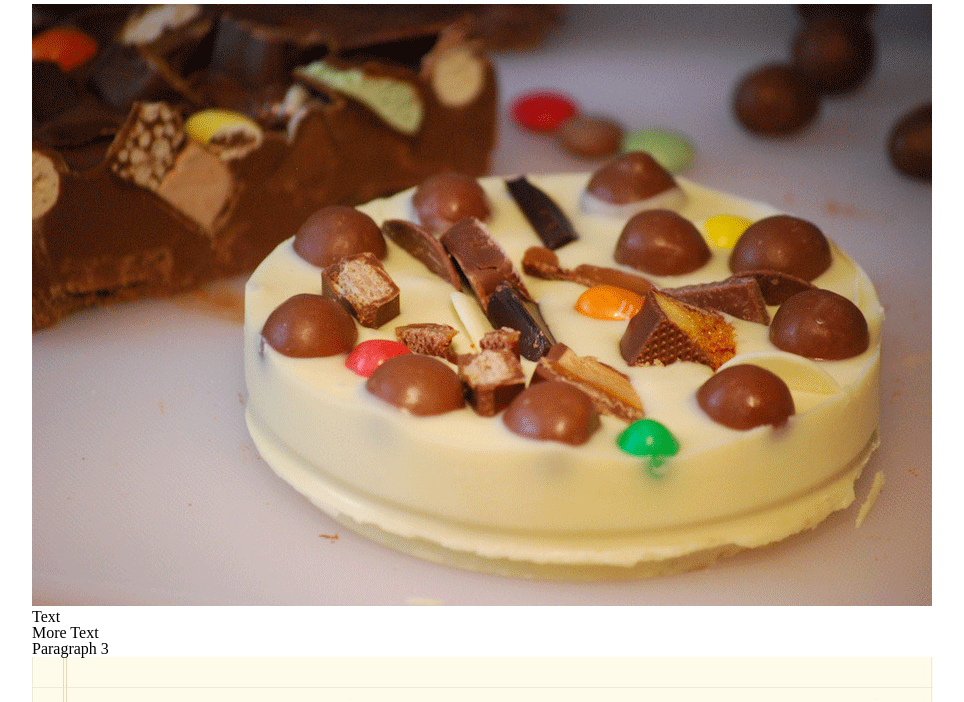
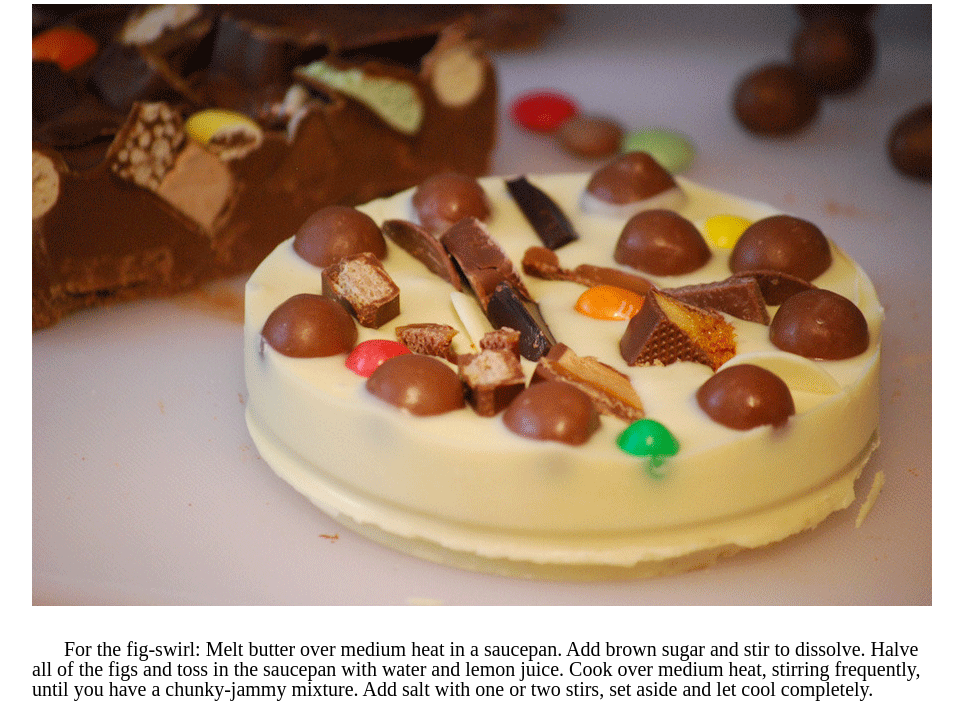
Before and after one commit to desdemonhu/chocolate-pizza, a plain HTML site: page index.html in a window 1280 px wide. Shown: the part 98-800 px from the top of the page, without its empty margins (160-1124 px from the left). Drawn offline with Linux system fonts and the light colour scheme.

Commit message:
arranged article paragraphs

```diff
--- a/index.html
+++ b/index.html
@@ -31,9 +31,9 @@
         <caption class="little-text">Posted on 15 Dec 2013/Desserts</caption>
         <img src="assets/choco-pizza.png" alt="The magical chocolate pizza">
         <section class="article-text">
-          <p>Text</p>
-          <p>More Text</p>
-          <p>Paragraph 3</p>
+          <p>For the fig-swirl: Melt butter over medium heat in a saucepan. Add brown sugar and stir to dissolve. Halve all of the figs and toss in the saucepan with water and lemon juice. Cook over medium heat, stirring frequently, until you have a chunky-jammy mixture. Add salt with one or two stirs, set aside and let cool completely.</p>
+          <p>Ice cream: In a small pot over medium heat, combine milk, and granulated sugar until sugar is completely dissolved and the milk is just barely lukewarm. Whisk in the egg yolks. Set mixture in the fridge and wait until the fig mixture is cooled.</p>
+          <p>Using an ice cream machine, pour liquids into the frozen basin and process according to manufacturer instructions, i.e., let spin and thicken for 20 minutes before adding mascarpone, fig jam mixture, and the nuts. Continue to process for +/- 10 minutes. Pour semi-frozen mixture into a pyrex dish or glass tupperware. Freeze for at least two hours before serving.</p>
         </section>
         <section id="article-recipe">
           <ul>
--- a/style.css
+++ b/style.css
@@ -89,6 +89,16 @@ table {
   display: inline-block;
 }
 
+.article-text {
+  margin: 20px 0px;
+  text-indent: 32px;
+}
+
+.article-text p{
+  margin: 30px 0px;
+  font-size: 20px;
+}
+
 #article-recipe {
   background-image: url('assets/list-bg.png');
 }
```
